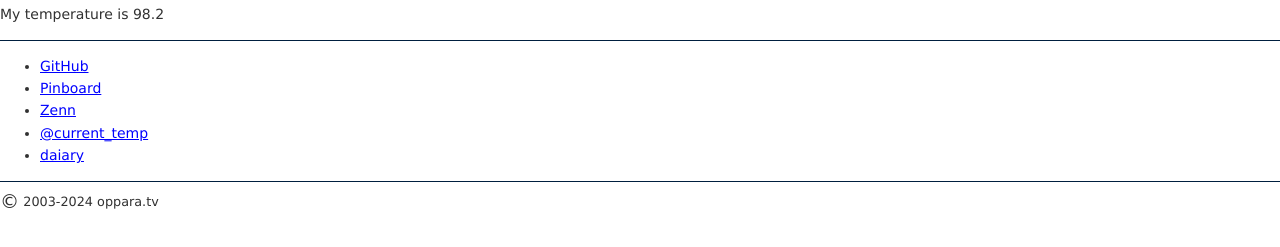
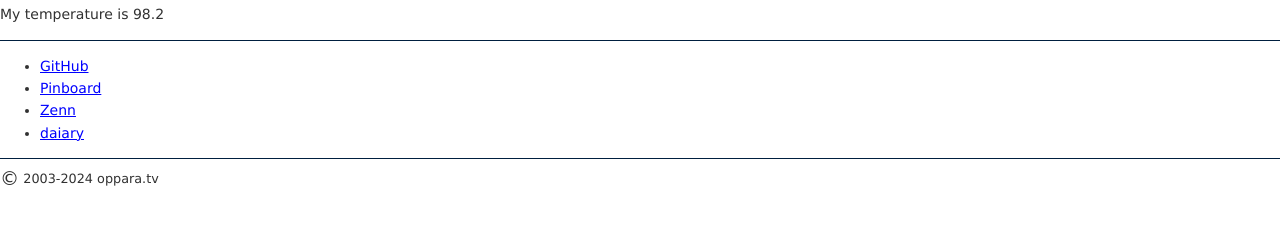
Before and after one commit to oppara/oppara.tv, a website built with Parcel: page index.html in a window 1280 px wide. Shown: the part 79-326 px from the top of the page. Built offline with nearby package versions, Linux system fonts and the light colour scheme.

Commit message:
prune: remove twitter link

```diff
--- a/index.html
+++ b/index.html
@@ -46,7 +46,6 @@
       <li><a href="https://github.com/oppara" class="github">GitHub</a></li>
       <li><a href="https://pinboard.in/u:oppara" class="pinboard">Pinboard</a></li>
       <li><a href="https://zenn.dev/oppara" class="zenn">Zenn</a></li>
-      <li><a href="https://twitter.com/current_temp" class="current_temp">@current_temp</a></li>
       <li><a href="https://d.oppara.tv" class="current_temp">daiary</a></li>
       <!--
       <li><a href="./256_terminal_colors.html" class="256-terminal-color">256 terminal colors</a></li>
```
